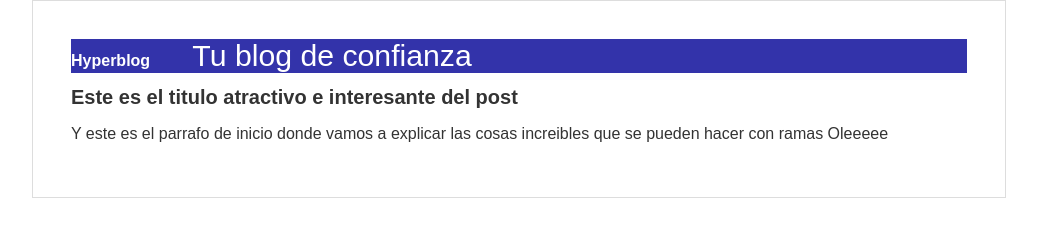
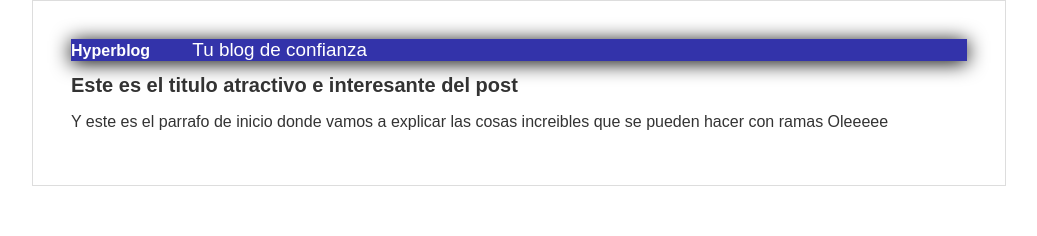
Before and after one commit to GrisQC/Hyperblog, a plain HTML site: page blogspost.html in a window 1280 px wide. Shown: the whole page, without its empty margins (121-1158 px from the left). Drawn offline with Linux system fonts and the light colour scheme.

Commit message:
pequeños detalles fondo azul - cabecera

```diff
--- a/cs/estilos.css
+++ b/cs/estilos.css
@@ -1,6 +1,6 @@
 body{
     color: #333;
-    text-align: left;
+    text-align: center;
     font-family: "Arial";
     font-size: 16px;
     margin: 0;
@@ -9,9 +9,9 @@ body{
 #cabecera
 {
     background: #33A;
+    box-shadow: 0px 2px 20px 0px rgba(0, 0, 0.5);
     color: white;
     font-weight: bold;
-    box-shadow: 0px 5px 10px 0px rgba(0, 050, 5a);
     margin: 0;
     padding: 0, 5cm;
 }
@@ -27,7 +27,7 @@ body{
 {
     padding: 0 0 0 1cm;
     font-weight: normal;
-    font-size: 0.8cm;
+    font-size: 0.5cm;
 }
 #container h1
 {
```
